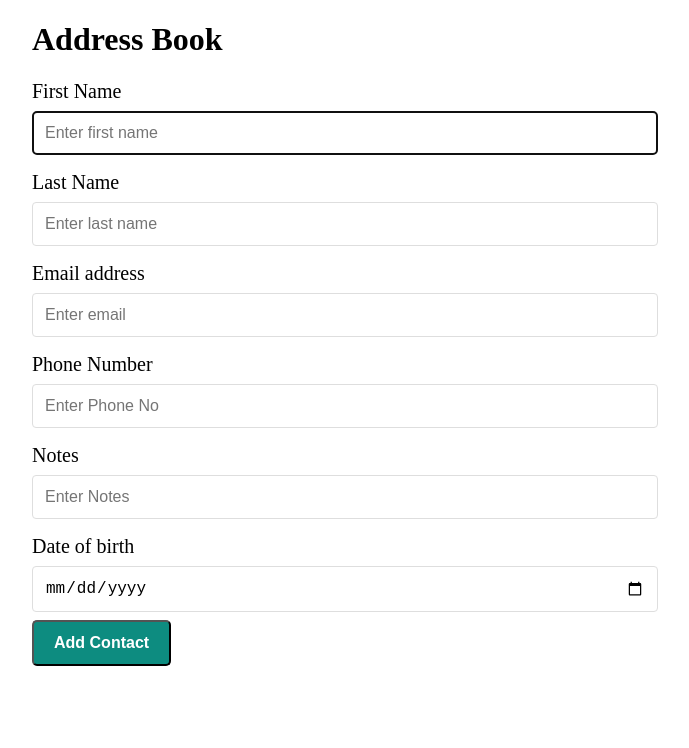
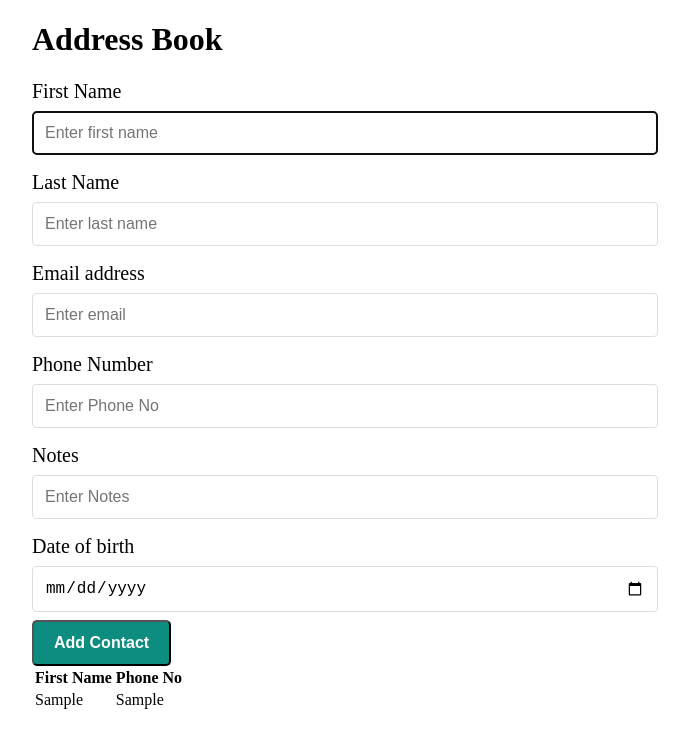
Before and after one commit to HeenaBhansali/Address_book, a Vue app: page / in a window 1280 px wide. Both pictures are taken after typing "Sample", "Sample", "name@example.com", "Sample", "Sample", "2020-01-15" into the empty fields and a click on the button "Add Contact". Shown: the top 748 px of the page, without its empty margins (308-997 px from the left). Built offline with nearby package versions, Linux system fonts and the light colour scheme.

Commit message:
add ContactList and ContactDetails components

```diff
--- a/package.json
+++ b/package.json
@@ -29,7 +29,9 @@
       "plugin:vue/essential",
       "eslint:recommended"
     ],
-    "rules": {},
+    "rules": {
+      "no-console": 0
+    },
     "parserOptions": {
       "parser": "babel-eslint"
     }
--- a/src/App.vue
+++ b/src/App.vue
@@ -2,20 +2,28 @@
   <div id="app">
     <h1>Address Book</h1>
     <AddContact @add:contact="addContact" />
+    <ContactList :contacts="contacts" @show:contact="showContact" />
+    <ContactDetails :contact="currentContact" />
   </div>
 </template>
 
 <script>
 import AddContact from "./components/AddContact.vue"
+import ContactList from "./components/ContactList.vue"
+import ContactDetails from "./components/ContactDetails.vue"
 
 export default {
   name: "app",
   components: {
-    AddContact
+    AddContact,
+    ContactList,
+    ContactDetails
   },
+
   data() {
     return {
-      contacts: []
+      contacts: {},
+      currentContact: null
     }
   },
 
@@ -25,12 +33,27 @@ export default {
 
   methods: {
     getContacts() {
-      this.contacts = JSON.parse(localStorage.getItem("contacts")) || []
+      this.contacts = JSON.parse(localStorage.getItem("contacts")) || {}
     },
 
     addContact(contact) {
-      this.contacts = [...this.contacts, contact]
+      let id = this.generateId()
+      this.contacts = { ...this.contacts, [id]: contact }
       localStorage.setItem("contacts", JSON.stringify(this.contacts))
+    },
+
+    showContact(id) {
+      console.log(id)
+      console.log("contacts", this.contacts[id])
+      this.currentContact = this.contacts[id]
+    },
+
+    generateId() {
+      return (
+        Math.random()
+          .toString(36)
+          .substring(2) + new Date().getTime().toString(36)
+      )
     }
   }
 }
--- a/src/components/AddContact.vue
+++ b/src/components/AddContact.vue
@@ -6,7 +6,7 @@
         ref="first"
         type="text"
         :class="{ 'has-error': submitting && invalidFirstName }"
-        v-model="user.fname"
+        v-model="user.firstName"
         @focus="clearStatus"
         @keypress="clearStatus"
         placeholder="Enter first name"
@@ -17,7 +17,7 @@
         ref="last"
         type="text"
         :class="{ 'has-error': submitting && invalidLastName }"
-        v-model="user.lname"
+        v-model="user.lastName"
         @focus="clearStatus"
         @keypress="clearStatus"
         placeholder="Enter last name"
@@ -26,7 +26,7 @@
       <label>Email address</label>
       <input
         :class="{ 'has-error': submitting && invalidEmail }"
-        v-model="user.email"
+        v-model="user.emailId"
         type="email"
         placeholder="Enter email"
         @focus="clearStatus"
@@ -53,7 +53,7 @@
       <label>Date of birth </label>
       <input
         :class="{ 'has-error': submitting && invalidDOB }"
-        v-model="user.dob"
+        v-model="user.dateOfBirth"
         type="date"
         required
         placeholder="Enter DOB"
@@ -78,24 +78,24 @@ export default {
       submitting: false,
       success: false,
       user: {
-        fname: "",
-        lname: "",
-        email: "",
+        firstName: "",
+        lastName: "",
+        emailId: "",
         notes: "",
-        dob: "",
+        dateOfBirth: "",
         phoneNo: ""
       }
     }
   },
   computed: {
     invalidFirstName() {
-      return this.user.fname === ""
+      return this.user.firstName === ""
     },
     invalidLastName() {
-      return this.user.lname === ""
+      return this.user.lastName === ""
     },
     invalidEmail() {
-      return this.user.email === ""
+      return this.user.emailId === ""
     },
     invalidPhoneNo() {
       return this.user.phoneNo === ""
@@ -104,7 +104,7 @@ export default {
       return this.user.notes === ""
     },
     invalidDOB() {
-      return this.user.dob === ""
+      return this.user.dateOfBirth === ""
     }
   },
 
@@ -128,12 +128,12 @@ export default {
       this.$emit("add:contact", this.user)
       this.$refs.first.focus()
       this.user = {
-        fname: "",
-        lname: "",
-        email: "",
-        dob: "",
-        phoneNo: "",
-        notes: ""
+        firstName: "",
+        lastName: "",
+        emailId: "",
+        notes: "",
+        dateOfBirth: "",
+        phoneNo: ""
       }
       this.clearStatus()
       this.submitting = false
--- /dev/null
+++ b/src/components/ContactDetails.vue
@@ -0,0 +1,19 @@
+<template>
+  <div id="contacts" v-if="contact !== null">
+    <p>First Name : {{ contact.firstName }}</p>
+    <p>Last Name : {{ contact.lastName }}</p>
+    <p>Phone No : {{ contact.phoneNo }}</p>
+    <p>Email Id : {{ contact.emailId }}</p>
+    <p>Notes : {{ contact.notes }}</p>
+    <p>Date Of Birth : {{ contact.dateOfBirth }}</p>
+  </div>
+</template>
+
+<script>
+export default {
+  name: "contacts",
+  props: {
+    contact: Object
+  }
+}
+</script>
--- /dev/null
+++ b/src/components/ContactList.vue
@@ -0,0 +1,34 @@
+<template>
+  <div id="contacts">
+    <p v-if="Object.keys(contacts).length < 1" class="empty-list">
+      No Contacts
+    </p>
+    <table v-else>
+      <thead>
+        <tr>
+          <th>First Name</th>
+          <th>Phone No</th>
+        </tr>
+      </thead>
+      <tbody>
+        <tr
+          v-for="(contact, contactId) in contacts"
+          v-bind:key="contactId"
+          @click="$emit('show:contact', contactId)"
+        >
+          <td>{{ contact.firstName }}</td>
+          <td>{{ contact.phoneNo }}</td>
+        </tr>
+      </tbody>
+    </table>
+  </div>
+</template>
+
+<script>
+export default {
+  name: "contacts",
+  props: {
+    contacts: Object
+  }
+}
+</script>
```
